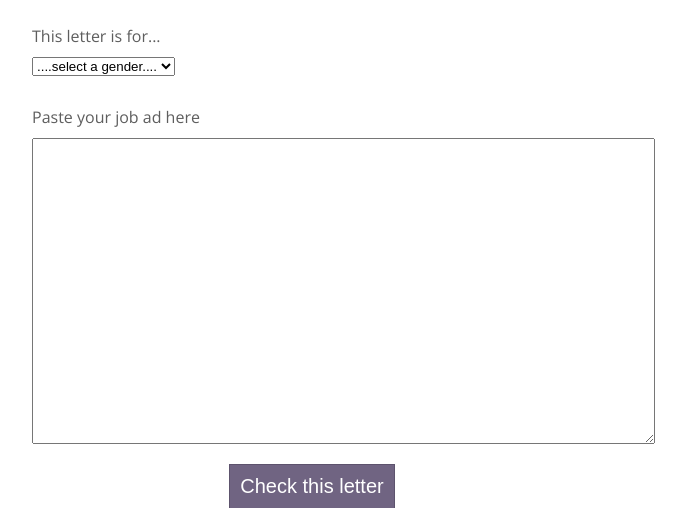
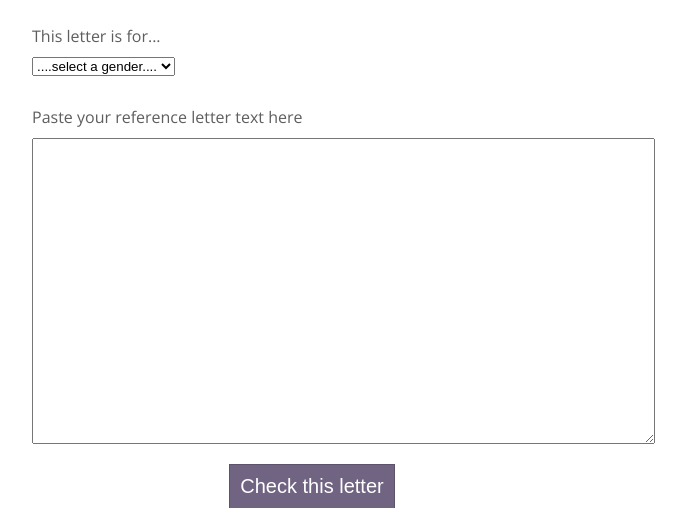
Before and after one commit to lovedaybrooke/gender-decoder, a Django app: page /ref-letters in a window 1280 px wide. Shown: the part 407-915 px from the top of the page, without its empty margins (328-1014 px from the left). Run offline with Django 3.2, Linux system fonts and the light colour scheme; parts of the project's set-up code (start-up, migrations or seed data) failed here and were passed over.

Commit message:
Correct typo: 'job ad' for 'reference letter' in form label

```diff
--- a/genderjobcheck/templates/ref-letters.html
+++ b/genderjobcheck/templates/ref-letters.html
@@ -13,7 +13,7 @@
             <option value="man">A man</option>
             <option value="other">Another gender</option>
         </select>
-        <label for="texttotest">Paste your job ad here</label>
+        <label for="texttotest">Paste your reference letter text here</label>
         <textarea name="texttotest" id="texttotest" cols="75" rows="20"></textarea>
         <input type="submit" value="Check this letter" class="button"/>
         </form>
```
